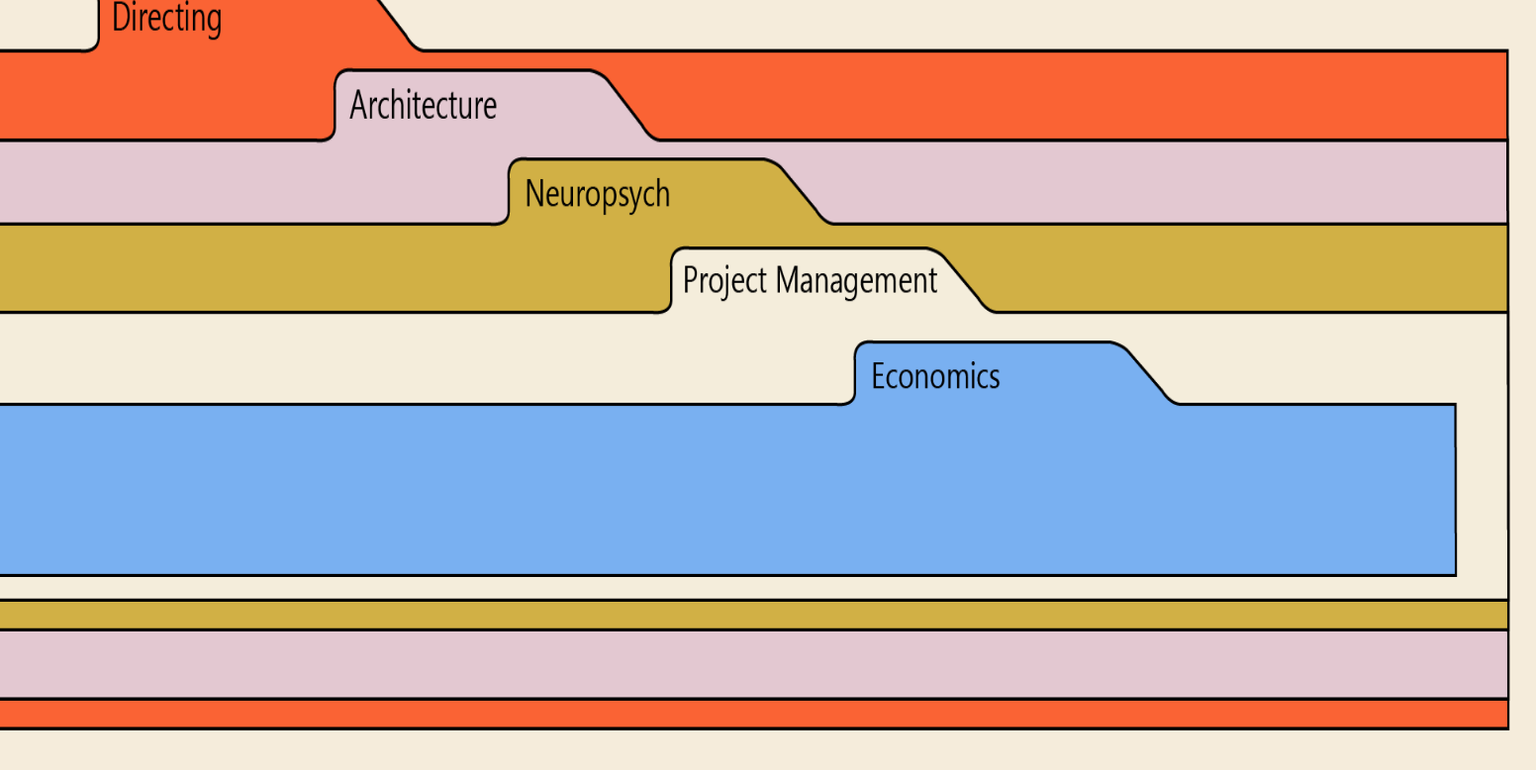
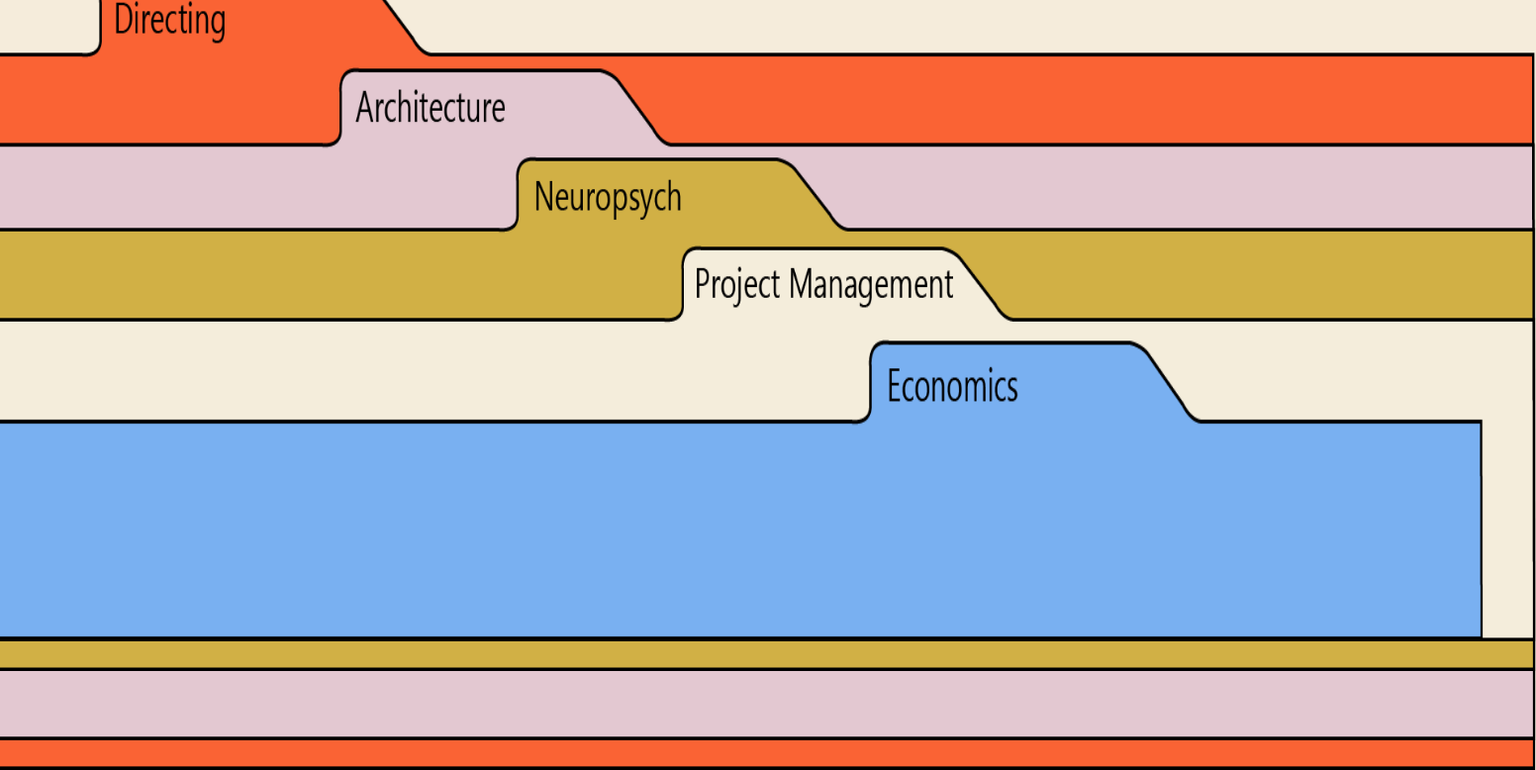
Before and after one commit to Sama1am/GDResponses, a website: page views/index.html in a window 1280 px wide. Shown: the part 262-1040 px from the top of the page at 99% size, 1552 px wide, since content can reach past the window. Before the commit the page ends 1000 px from the top, so only its background shows below. Drawn offline with Linux system fonts and the light colour scheme; files that its build step writes are made by us from their sources; files whose address does not match are found by name; a web font is replaced by a local one.

Commit message:
main menu scaling

```diff
--- a/styling/lecture03.css
+++ b/styling/lecture03.css
@@ -19,7 +19,7 @@ h1{
   padding-left: 25%;
   padding-right: 25%;
   position: absolute;
-  padding-bottom: 5%;
+  /* padding-bottom: 5%; */
 }
 
 html {
--- a/styling/mainPage.css
+++ b/styling/mainPage.css
@@ -46,8 +46,8 @@ button{
   align-self: center;
 
   position: absolute;
-  width: 120vw;
-  height: 95vh;
+  width: 122vw;
+  height: 100vh;
   left: -10px;
   top: 240px;
 
@@ -60,8 +60,8 @@ button{
   transition: top 0.5s ease-in-out;
 
   position: absolute;
-  width: 120vw;
-  height: 80vh;
+  width: 122vw;
+  height: 85vh;
   left: -10px;
   top: 330px;
 
@@ -72,8 +72,8 @@ button{
 .button03{
 
   position: absolute;
-  width: 120vw;
-  height: 60vh;
+  width: 122vw;
+  height: 65vh;
   left: -10px;
   top: 420px;
 
@@ -84,8 +84,8 @@ button{
 
 .button04{
   position: absolute;
-  width: 120vw;
-  height: 45vh;
+  width: 122vw;
+  height: 50vh;
   left: -10px;
   top: 510px;
 
@@ -96,8 +96,8 @@ button{
 
 .button05{
   position: absolute;
-  width: 120vw;
-  height: 30vh;
+  width: 122vw;
+  height: 38vh;
   left: -63px;
   top: 605px;
 
```
